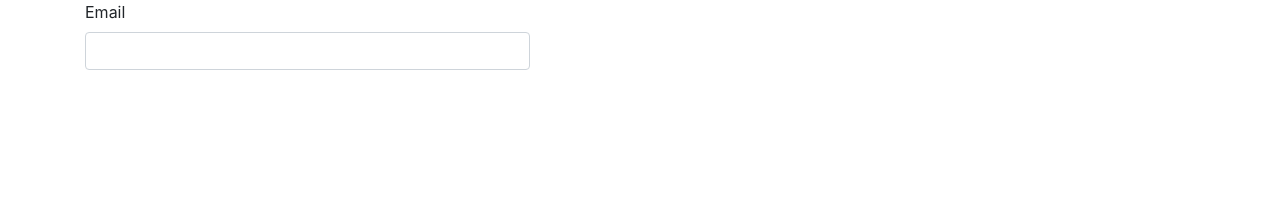
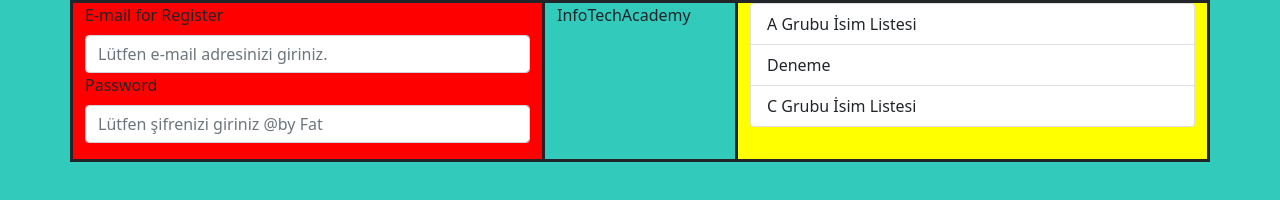
Before and after one commit to gsismandnm/11_Task_Dom, a plain HTML site: page index.html in a window 1280 px wide. Drawn offline with nearby package versions, Linux system fonts and the light colour scheme.

Commit message:
Update 03.12.2021

```diff
--- a/app.js
+++ b/app.js
@@ -1,17 +1,22 @@
-//Yeni bir container oluşturduk.
+ //Yeni bir container oluşturduk.
 let container = document.createElement('div');
         container.className='container';
         //oluşturduğumuz container'ı body'e bağladık.
         document.body.appendChild(container);
+        //Sayfamızın arka sayfasını renklendirdik.
+        document.body.style.backgroundColor = "#31cabb";
 
-//container içine bir row yaptık.
+//container içine bir row oluşturduk.
 let row=document.createElement('div');
         row.className='row';
-        container.appendChild(row);
+        document.querySelector(".container").appendChild(row)
+        //container.appendChild(row);
 
-//yaptığımız row u 5-2-5'li columa ayırdık. İlk sol columu oluşturduk.
+//yaptığımız row u 5-2-5'li columa ayırdık. İlk sol columu oluşturduk. Rengini kırmızı yaptık.
 let colSol=document.createElement('div');
         colSol.className='col-md-5';
+        colSol.style.backgroundColor='red';
+        colSol.style.border='solid';
         row.appendChild(colSol);
 
 //divFrmGrp adında bir form oluşturduk ve onu columa ekledik.
@@ -20,35 +25,76 @@ let divFrmGrp =document.createElement('div');
         divFrmGrp.className='form-group';
         colSol.appendChild(divFrmGrp);
 
-//Email girmek için bir div oluşturup içine label ve input alanı oluşturduk.
+//Email için bir div oluşturup içine label alanı oluşturduk.
 let labelEmail =document.createElement('label');
         labelEmail.setAttribute("id", "labelEmail");
         labelEmail.htmlFor="inputEmail";
-        labelEmail.innerHTML="Email";
+        labelEmail.innerHTML="E-mail for Register";
         divFrmGrp.appendChild(labelEmail);
 
+//Email girebilmek için bir holder alan oluşturduk.
 let inputEmail=document.createElement('input');
-        inputEmail.type="text";
+        inputEmail.type="email";
+        inputEmail.id='inputEmail'
         inputEmail.className="form-control";
+        inputEmail.placeholder="Lütfen e-mail adresinizi giriniz."
         divFrmGrp.appendChild(inputEmail);
 
-//yaptığımız row u 5-2-5'li columa ayırdık. İlk orta columu oluşturduk.
+//Password girmek için label alanı oluşturduk.
+let labelSifre =document.createElement('label');
+        labelSifre.setAttribute("id", "labelSifre");
+        labelSifre.htmlFor="txtPassword";
+        labelSifre.innerHTML="Password";
+        divFrmGrp.appendChild(labelSifre);
+
+//Password yazabilmek için input kısmını oluşturduk.
+let inputSifre=document.createElement('input');
+        inputSifre.id='inputSifre';
+        inputSifre.type="password";
+        inputSifre.className="form-control";
+        inputSifre.placeholder="Lütfen şifrenizi giriniz @by Fat"
+        divFrmGrp.appendChild(inputSifre);
+
+//yaptığımız row u 5-2-5'li columa ayırmıştık. Orta columu oluşturduk.
 let colOrta=document.createElement('div');
         colOrta.className='col-md-2';
+        colOrta.style.borderBottom='solid';
+        colOrta.style.borderTop='solid';
         row.appendChild(colOrta);
+
+//orta colum içine "InfoTechAcademy" yazdık.
+let paraReklam=document.createElement('div')
+        paraReklam.textContent='InfoTechAcademy';
+        colOrta.appendChild(paraReklam);
 
 //yaptığımız row u 5-2-5'li columa ayırdık. İlk sağ columu oluşturduk.
 let colSag=document.createElement('div');
         colSag.className='col-md-5';
+        colSag.style.backgroundColor='yellow';
+        colSag.style.border='solid';
         row.appendChild(colSag);
 
+const newLocal = 'ul';
 //sağ tarafta oluşturduğumuz columun içine ul ekledik.
 let ulListe = document.createElement('ul');
         ulListe.className='list-group';
         colSag.appendChild(ulListe);
 
-//ul içine listeleri oluşturduk.
-let li=document.createElement('li');
-        li.className='list-group-item';
-        li.innerHTML="Birinci Sıra Liste";
-        li.appendChild(ulListe);
+//ul içine birinci listeyi oluşturduk.
+let liListe1=document.createElement('li');
+        liListe1.className='list-group-item';
+        liListe1.innerHTML="A Grubu İsim Listesi";
+        ulListe.appendChild(liListe1);
+
+//ul içine ikinci listeyi oluşturduk.
+let liListe2=document.createElement('li');
+        liListe2.className='list-group-item';
+        liListe2.innerHTML="B Grubu İsim Listesi";
+        liListe2.innerText='Deneme';
+        ulListe.appendChild(liListe2);
+
+//ul içine üçüncü listeyi oluşturduk.
+let liListe3=document.createElement('li');
+        liListe3.className='list-group-item';
+        liListe3.innerHTML="C Grubu İsim Listesi";
+        ulListe.appendChild(liListe3);
--- a/index.html
+++ b/index.html
@@ -6,6 +6,7 @@
     <meta name="viewport" content="width=device-width, initial-scale=1.0">
     <title>Task With DOM</title>
     <link rel="stylesheet" href="https://cdn.jsdelivr.net/npm/bootstrap@4.6.0/dist/css/bootstrap.min.css">
+    <link href="https://cdn.jsdelivr.net/npm/bootstrap@5.0.0-beta2/dist/css/bootstrap.min.css" rel="stylesheet">
 </head>
 <body>
 
```
